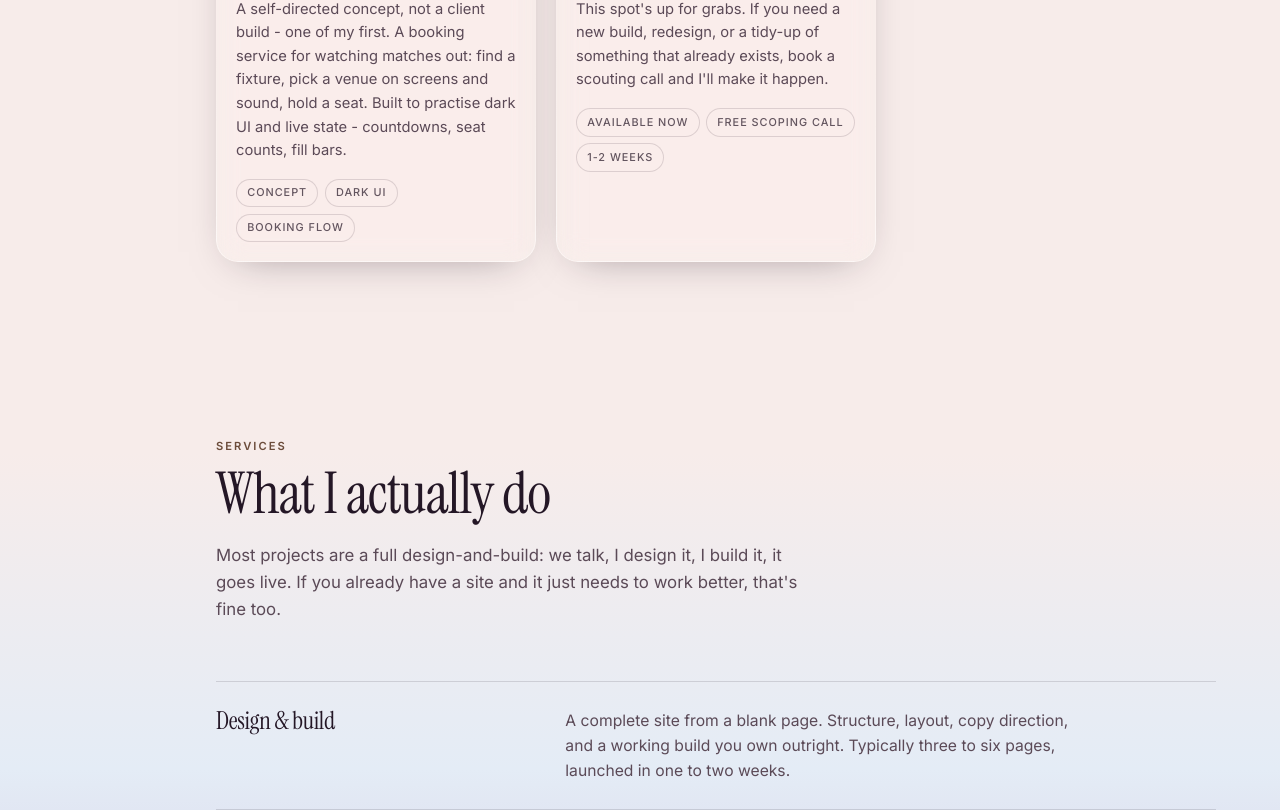
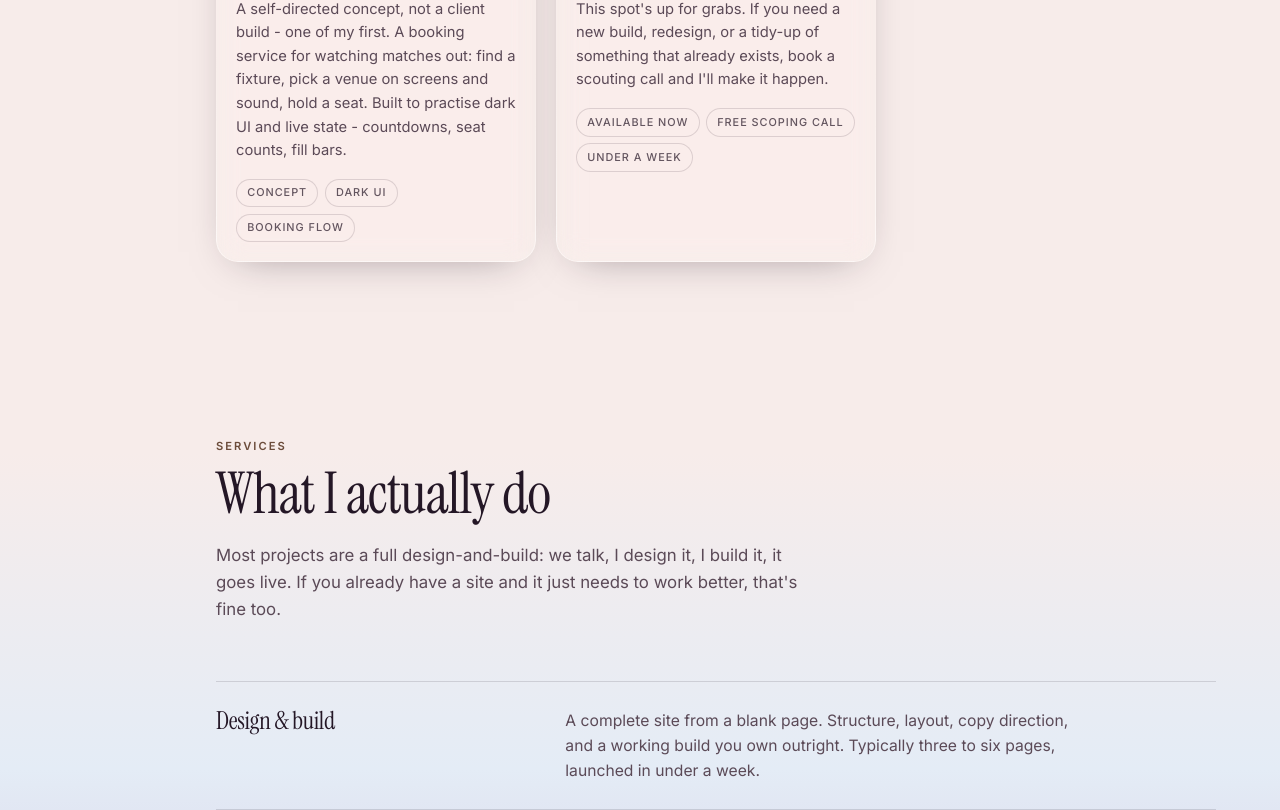
Before and after one commit to SpaceWize/spacewize, a plain HTML site: page webdev/index.html in a window 1280 px wide. Shown: the part 2330-3140 px from the top of the page. Drawn offline with Linux system fonts and the light colour scheme.

Commit message:
Typical timeline is under a week, not 1-2 weeks
Co-Authored-By: Haiku 5.5 <noreply@anthropic.com>

```diff
--- a/webdev/index.html
+++ b/webdev/index.html
@@ -204,7 +204,7 @@
         <div class="card-body">
           <h3>Your site here!</h3>
           <p>This spot's up for grabs. If you need a new build, redesign, or a tidy-up of something that already exists, book a scouting call and I'll make it happen.</p>
-          <div class="tags"><span class="tag">Available now</span><span class="tag">Free scoping call</span><span class="tag">1-2 weeks</span></div>
+          <div class="tags"><span class="tag">Available now</span><span class="tag">Free scoping call</span><span class="tag">Under a week</span></div>
         </div>
       </a>
 
@@ -223,7 +223,7 @@
       <div class="rows">
         <div class="row">
           <h3>Design &amp; build</h3>
-          <p>A complete site from a blank page. Structure, layout, copy direction, and a working build you own outright. Typically three to six pages, launched in one to two weeks.</p>
+          <p>A complete site from a blank page. Structure, layout, copy direction, and a working build you own outright. Typically three to six pages, launched in under a week.</p>
         </div>
         <div class="row">
           <h3>Redesign</h3>
@@ -331,7 +331,7 @@
         <dl class="facts">
           <div class="fact"><dt>Based in</dt><dd>British Columbia, Canada</dd></div>
           <div class="fact"><dt>Working since</dt><dd>2026</dd></div>
-          <div class="fact"><dt>Typical timeline</dt><dd>1-2 weeks</dd></div>
+          <div class="fact"><dt>Typical timeline</dt><dd>Under a week</dd></div>
           <div class="fact"><dt>Clients so far</dt><dd>3 of 10</dd></div>
           <div class="fact"><dt>Reply time</dt><dd>Within one business day</dd></div>
         </dl>
```
